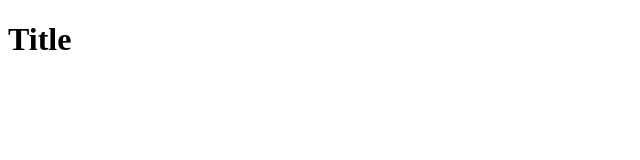
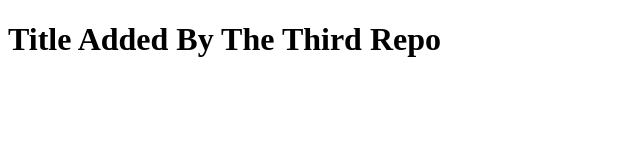
Before and after one commit to Salman-2523/GitCourse, a plain HTML site: page index.html in a window 1280 px wide. Shown: the whole page, without its empty margins (0-640 px from the left). Drawn offline with Linux system fonts and the light colour scheme.

Commit message:
commit by third repo

```diff
--- a/index.html
+++ b/index.html
@@ -7,6 +7,7 @@
     <title>Document</title>
 </head>
 <body>
-    <h1>Title</h1>
+    <h1>Title Added By The Third Repo</h1>
+
 </body>
 </html>
```
